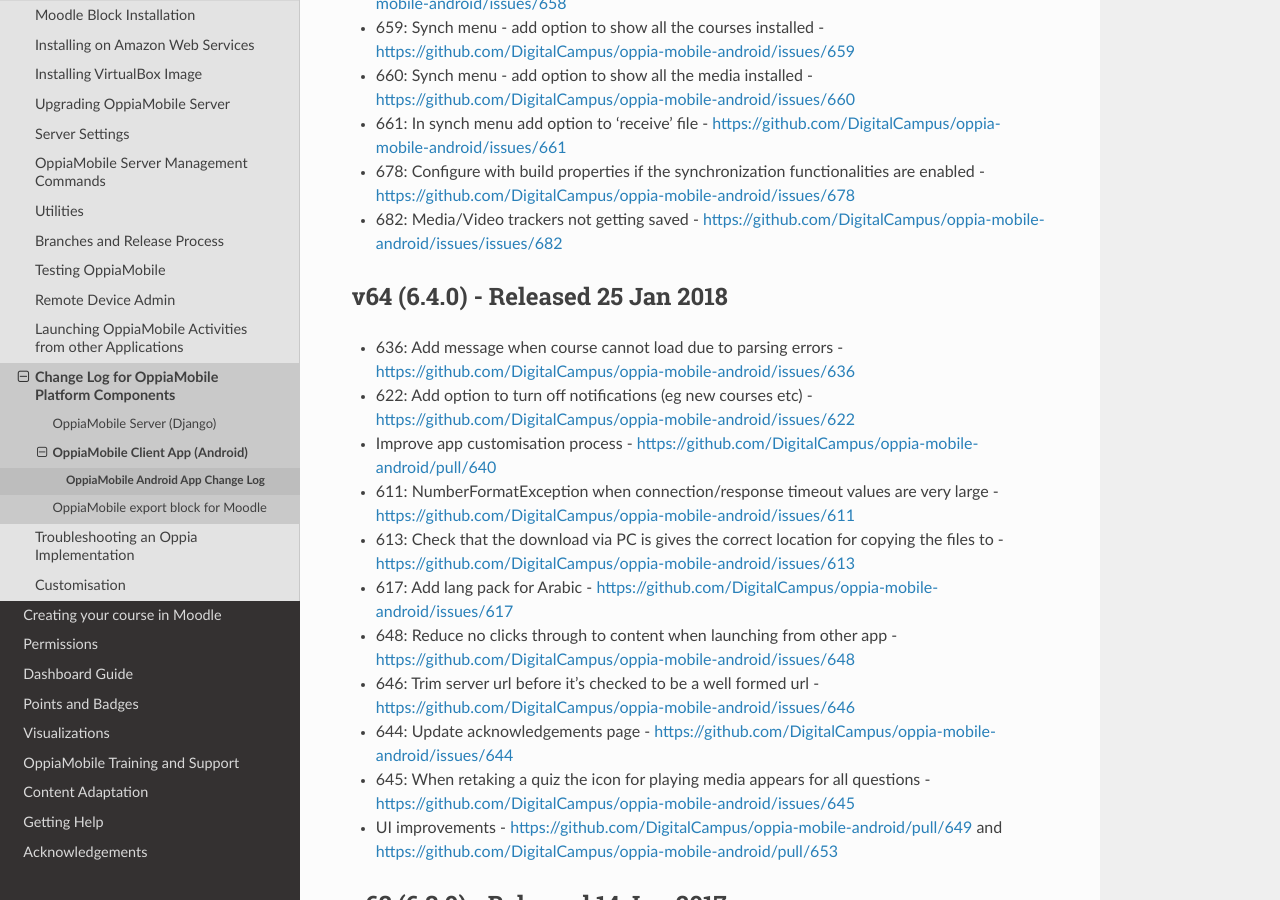
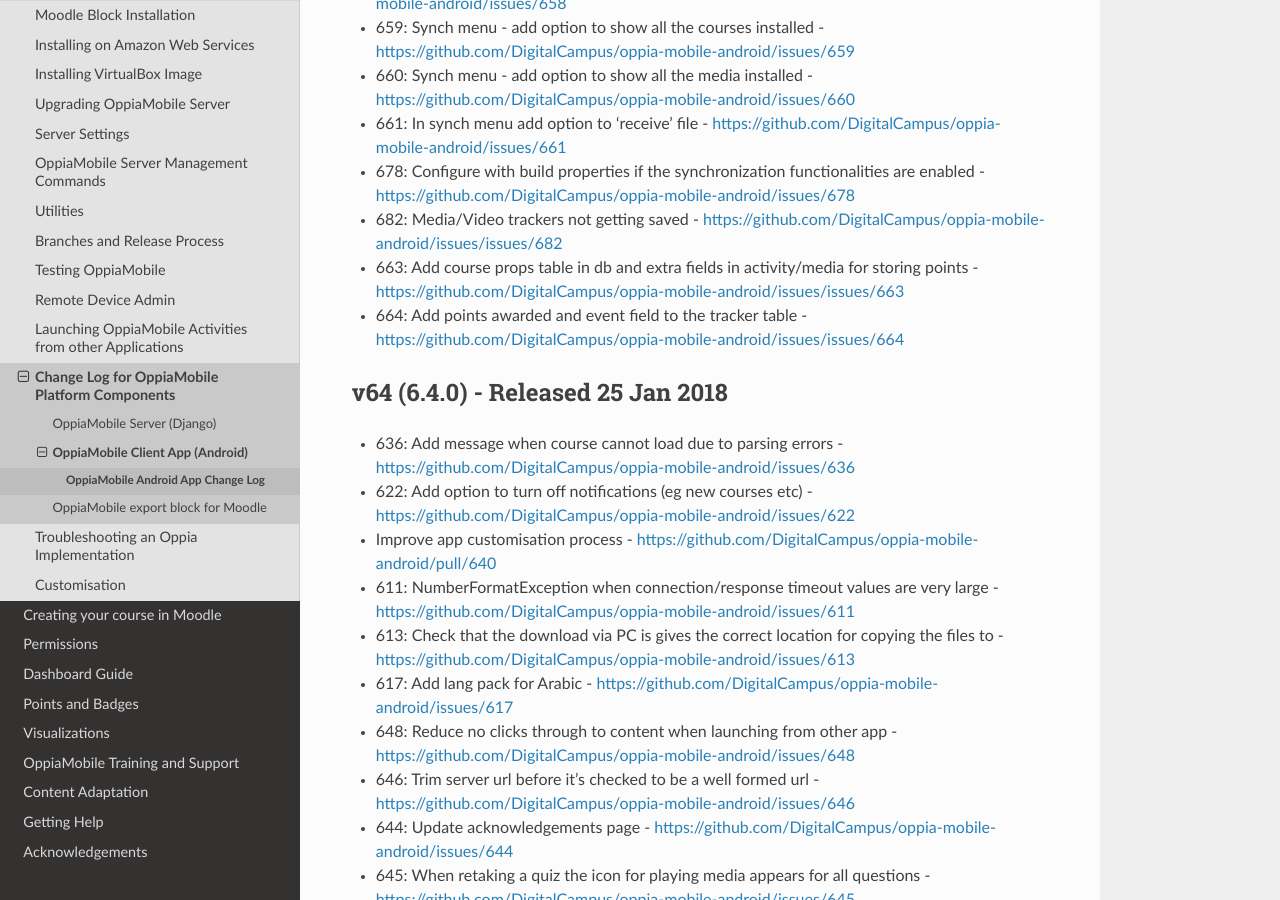
Before and after one commit to DigitalCampus/django-oppia, a Sphinx documentation site: the page built from docs/dev/changelog_android.rst, in a window 1280 px wide and 900 px high, scrolled down 656 px. Built offline with Sphinx 7.4.7 and the Read the Docs theme 2.0.0, drawn with Linux system fonts in a browser that asks for light colours; the version number is read from the project's files by our own code.

Commit message:
Udpate docs

```diff
--- a/docs/dev/changelog_android.rst
+++ b/docs/dev/changelog_android.rst
@@ -21,6 +21,9 @@
 * 661: In synch menu add option to 'receive' file - https://github.com/DigitalCampus/oppia-mobile-android/issues/661
 * 678: Configure with build properties if the synchronization functionalities are enabled - https://github.com/DigitalCampus/oppia-mobile-android/issues/678
 * 682: Media/Video trackers not getting saved - https://github.com/DigitalCampus/oppia-mobile-android/issues/issues/682
+* 663: Add course props table in db and extra fields in activity/media for storing points - https://github.com/DigitalCampus/oppia-mobile-android/issues/issues/663
+* 664: Add points awarded and event field to the tracker table - https://github.com/DigitalCampus/oppia-mobile-android/issues/issues/664
+
 
 .. _appv64:
 
```
